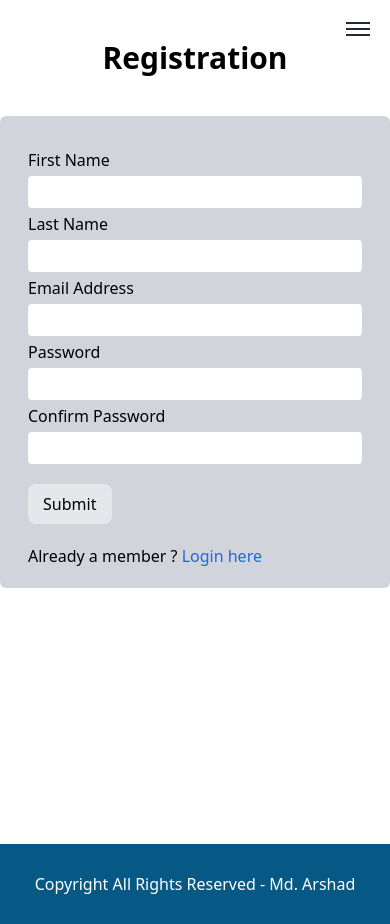
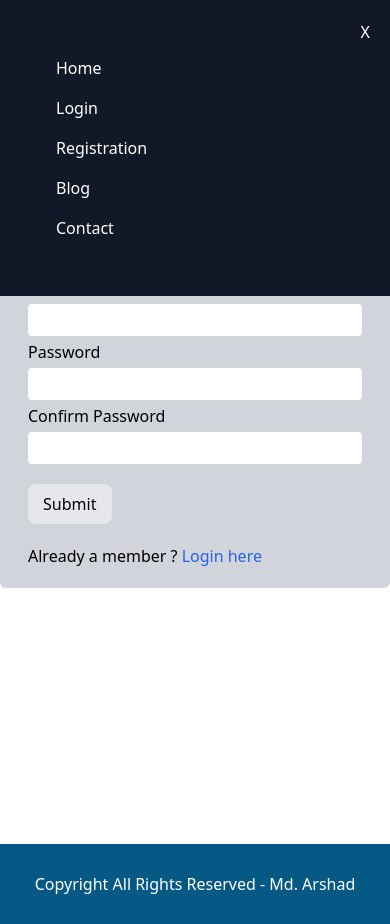
Before and after one commit to ArshadChowdhury/next-learning-project, a Next.js app: page /registration in a window 390 px wide. Both pictures are taken after a click on the button 358 px from the left and 29 px from the top of the page. Built offline with nearby package versions, Linux system fonts and the light colour scheme.

Commit message:
Fixed responsiveness of pages

```diff
--- a/app/[albumId]/page.jsx
+++ b/app/[albumId]/page.jsx
@@ -27,13 +27,13 @@ const AlbumDetails = ({params}) => {
 
   return (
     <div className="flex justify-center items-center">
-    <div className="h-fit w-full md:w-3/5 flex flex-col items-center rounded-md">
+    <div className="h-fit w-full md:w-3/5 flex flex-col items-center rounded-md bg-gray-300 p-20 mt-14">
       <h1 className="py-10 font-bold text-xl">{data.title}</h1>
-      <div className="">
+      <div className="my-5">
         Album Number {params.albumId}
         <div>
-          <p>{data.title}</p>
-          <p>{data.body}</p>
+          <p className='my-4 text-2xl'>{data.title}</p>
+          <p className='text-xl'>{data.body}</p>
         </div>
       </div>
     </div>
--- a/app/blog/[blogId]/page.jsx
+++ b/app/blog/[blogId]/page.jsx
@@ -5,7 +5,7 @@ import { useQuery } from "@tanstack/react-query";
 
 const BlogDetails = ({ params }) => {
   const { data, isLoading } = useQuery({
-    queryKey: ["post"],
+    queryKey: ["blog"],
     queryFn: async () => {
       try {
         const res = await fetch(
@@ -25,17 +25,17 @@ const BlogDetails = ({ params }) => {
 
   return (
     <div className="flex justify-center items-center">
-      <div className="h-fit w-full md:w-3/5 flex flex-col items-center rounded-md">
-        <h1 className="py-10 font-bold text-xl">{data.title}</h1>
-        <div className="">
-          Blog Number {params.blogId}
-          <div>
-            <p>{data.title}</p>
-            <p>{data.body}</p>
-          </div>
+    <div className="h-fit w-full md:w-3/5 flex flex-col items-center rounded-md bg-gray-300 p-20 mt-14">
+      <h1 className="py-10 font-bold text-xl">{data.title}</h1>
+      <div className="my-5">
+        Blog Number {params.blogId}
+        <div>
+          <p className='my-4 text-2xl'>{data.title}</p>
+          <p className='text-xl'>{data.body}</p>
         </div>
       </div>
     </div>
+  </div>
   );
 };
 
--- a/app/components/Footer.jsx
+++ b/app/components/Footer.jsx
@@ -6,7 +6,7 @@ const Footer = () => {
   return (
     <>
     <div className='w-full bg-sky-800 h-20 flex items-center justify-center'>
-        <p className='text-md text-white'>Copyright All Rights Reserved - Md. Arshad</p>
+        <div className='text-md text-white'>Copyright All Rights Reserved - Md. Arshad</div>
 
     </div>
 
--- a/app/components/Header.jsx
+++ b/app/components/Header.jsx
@@ -1,33 +1,79 @@
-"use client"
+"use client";
 
-import React from "react";
+import React, { useState } from "react";
 import Link from "next/link";
 import Image from "next/image";
 
+const Header = () => {
+  const [hamburger, setHamburger] = useState(false);
 
+  const linkStyles = {
+    style:
+      "hover:bg-white hover:rounded-md hover:text-cyan-600 rounded-sm px-5 py-3 text-white",
+  };
 
-const Header = () => {
+  const hamburgerStyles = {
+    style: "h-0.5 w-6 my-0.5 bg-gray-800",
+  };
 
-
-    const linkStyles = {
-        style : "hover:bg-white hover:rounded-md hover:text-cyan-600 rounded-sm px-5 py-3 text-white"
-    }
-
-    const hamburgerStyles = {
-        style : "h-0.5 w-6 my-0.5 bg-gray-800"
-    }
-
+  const hamburgerOnStyles = {
+    style: "hidden",
+  };
 
   return (
     <>
-    <div className="hidden">
-
-    </div>
-    <button className="flex flex-col absolute right-5 top-5 md:hidden" onClick={() => console.log("Hey")}>
-        <div className={hamburgerStyles.style}></div>
-        <div className={hamburgerStyles.style}></div>
-        <div className={hamburgerStyles.style}></div>
-    </button>
+      {hamburger && (
+        <div className="bg-gray-900 p-10 w-screen z-50 fixed -right-300 flex flex-col text-white">
+          <button className="absolute right-5 top-5" onClick={()=> setHamburger(!hamburger)}>X</button>
+          <ul>
+            <li onClick={()=> setHamburger(!hamburger)} className="m-4">
+              <Link href="/">
+                Home
+              </Link>
+            </li>
+            <li onClick={()=> setHamburger(!hamburger)} className="m-4">
+              <Link href="/login">
+                Login
+              </Link>
+            </li>
+            <li onClick={()=> setHamburger(!hamburger)} className="m-4">
+              <Link href="/registration">
+                Registration
+              </Link>
+            </li>
+            <li onClick={()=> setHamburger(!hamburger)} className="m-4">
+              <Link href="/blog">
+                Blog
+              </Link>
+            </li>
+            <li onClick={()=> setHamburger(!hamburger)} className="m-4">
+              <Link href="/contact">
+                Contact
+              </Link>
+            </li>
+          </ul>
+        </div>
+      )}
+      <button
+        className="flex flex-col absolute right-5 top-5 md:hidden"
+        onClick={() => setHamburger(!hamburger)}
+      >
+        <div
+          className={
+            hamburger ? hamburgerOnStyles.style : hamburgerStyles.style
+          }
+        ></div>
+        <div
+          className={
+            hamburger ? hamburgerOnStyles.style : hamburgerStyles.style
+          }
+        ></div>
+        <div
+          className={
+            hamburger ? hamburgerOnStyles.style : hamburgerStyles.style
+          }
+        ></div>
+      </button>
       <div className="hidden bg-sky-800 md:flex md:justify-around py-4">
         <Link href="/">
           <div className="">
@@ -41,39 +87,31 @@ const Header = () => {
         </Link>
         <ul className="flex w-1/2 justify-end">
           <li>
-            <Link
-              className={linkStyles.style}
-              href="/"
-            >
+            <Link className={linkStyles.style} href="/">
               Home{" "}
             </Link>
           </li>
 
           <li>
-            <Link
-              className={linkStyles.style}
-              href="/login"
-            >
+            <Link className={linkStyles.style} href="/login">
               Login
             </Link>
           </li>
           <li>
-            <Link
-              className={linkStyles.style}
-              href="/registration"
-            >
+            <Link className={linkStyles.style} href="/registration">
               Registration
             </Link>
           </li>
           <li>
-            <Link
-              className={linkStyles.style}
-              href="/blog"
-            >Blog
+            <Link className={linkStyles.style} href="/blog">
+              Blog
             </Link>
           </li>
           <li>
-          <Link className={linkStyles.style} href="/contact">Contact</Link></li>
+            <Link className={linkStyles.style} href="/contact">
+              Contact
+            </Link>
+          </li>
         </ul>
       </div>
     </>
--- /dev/null
+++ b/app/error.jsx
@@ -0,0 +1,9 @@
+"use client"
+
+import React from 'react'
+
+export default function Error() {
+  return (
+    <div>Error</div>
+  )
+}
--- a/app/page.jsx
+++ b/app/page.jsx
@@ -32,7 +32,7 @@ export default function Home() {
     <>
       <div className="flex items-center justify-center">
         <div className="h-fit w-full md:w-3/5 flex flex-col items-center">
-          <h1 className="py-10 font-bold text-3xl">Shop Up</h1>
+          <h1 className="py-10 font-bold text-3xl">Shop</h1>
           <div className="self-start">
             {data.map(album => (
               <div key={album.id} className="flex justify-between my-3 bg-gray-300 mx-5 rounded-md">
--- a/app/registration/page.jsx
+++ b/app/registration/page.jsx
@@ -19,7 +19,7 @@ const basicRegistrationSchema = yup.object().shape({
     .required("Required"),
   password: yup
     .string()
-    .min(5)
+    .min(5, "Password must be at least of 5 characters")
     .matches(passwordRules, { message: "Please create a stronger password" })
     .required("Required"),
   confirmPassword: yup
```
